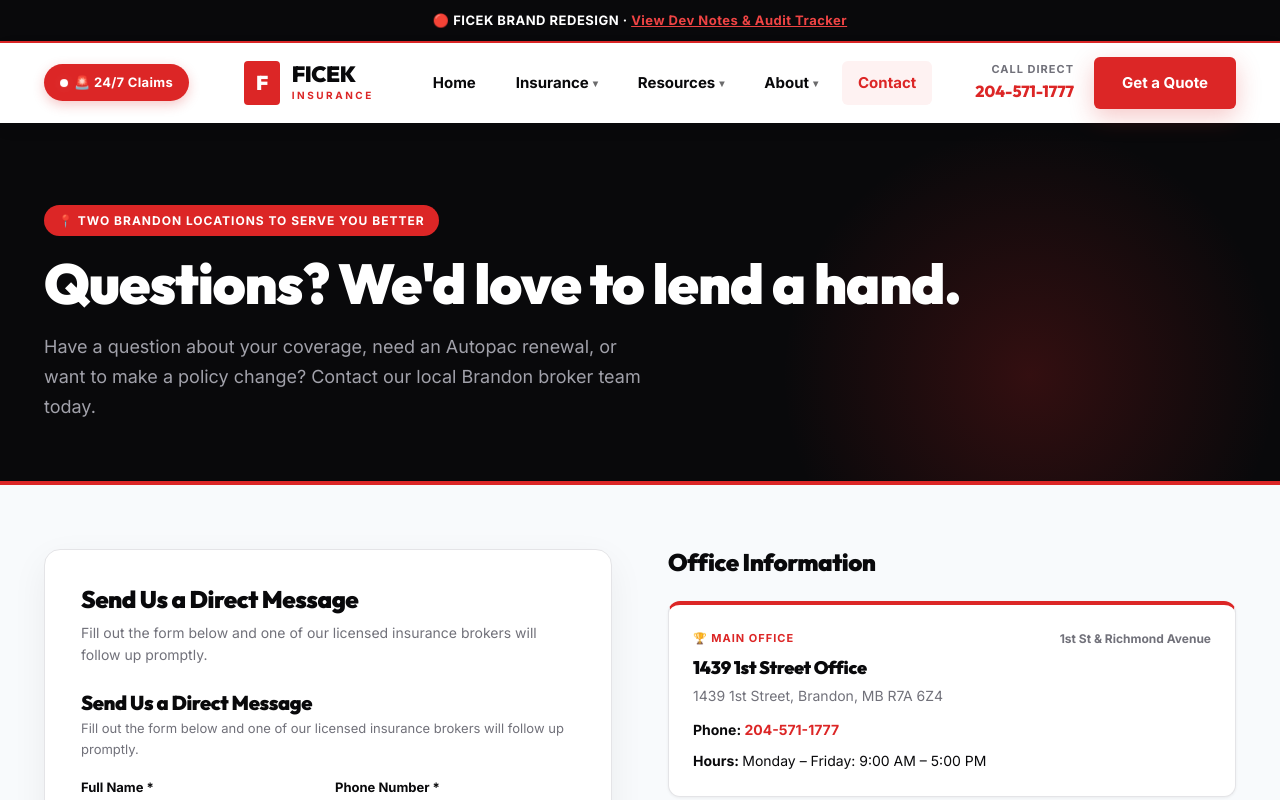
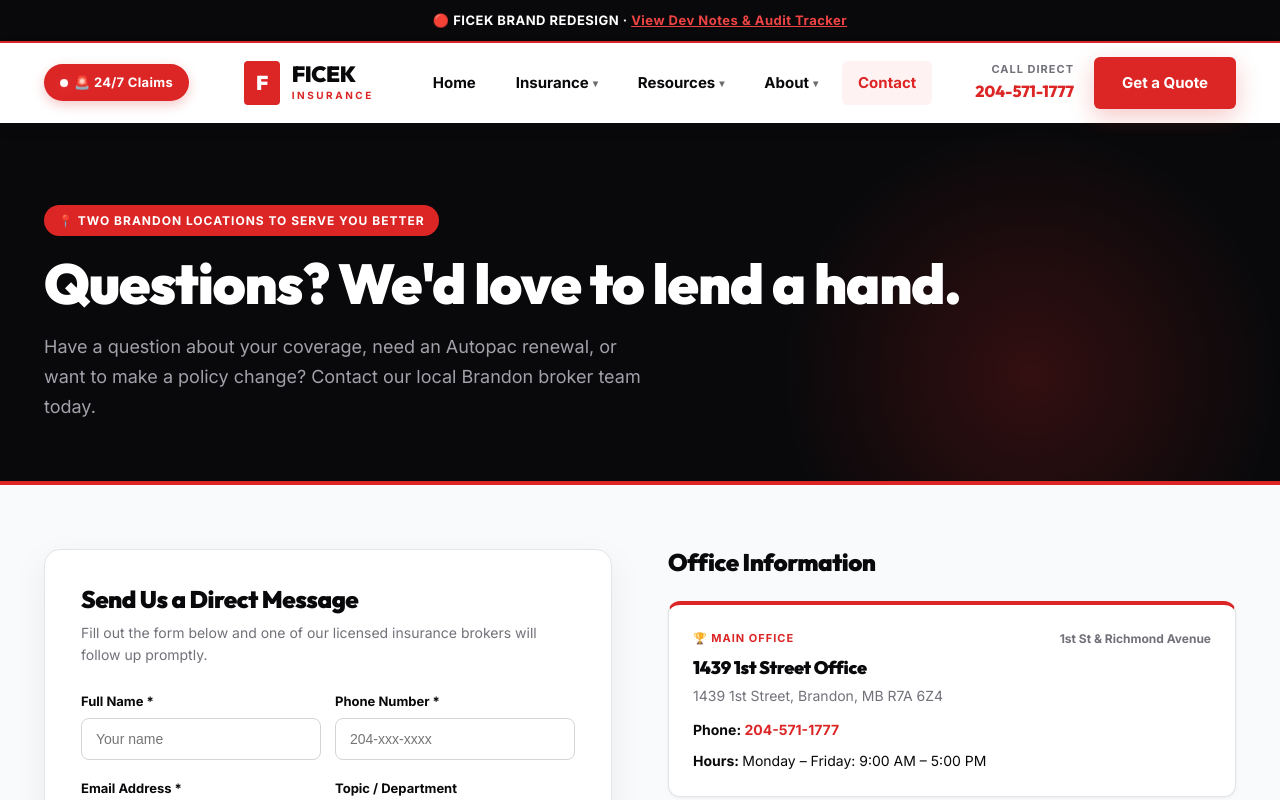
Before and after one commit to austinlmadeit/ficeks, a Next.js app: page /contact in a window 1280 px wide. Shown: the top 800 px of the page. Built offline with nearby package versions, Linux system fonts and the light colour scheme.

Commit message:
Remove duplicate contact heading and boat emoji

```diff
--- a/components/ContactForm.js
+++ b/components/ContactForm.js
@@ -104,15 +104,6 @@
 
   return (
     <form onSubmit={handleSubmit} style={{ display: 'flex', flexDirection: 'column', gap: '18px' }}>
-      <div>
-        <h3 style={{ fontSize: '20px', fontWeight: 900, color: '#09090b', marginBottom: '4px' }}>
-          Send Us a Direct Message
-        </h3>
-        <p style={{ fontSize: '13px', color: '#71717a', margin: 0 }}>
-          Fill out the form below and one of our licensed insurance brokers will follow up promptly.
-        </p>
-      </div>
-
       <div style={{ display: 'grid', gridTemplateColumns: '1fr 1fr', gap: '14px' }}>
         <div>
           <label style={labelStyle}>Full Name *</label>
```
Also changed, not shown: lib/data.js.
